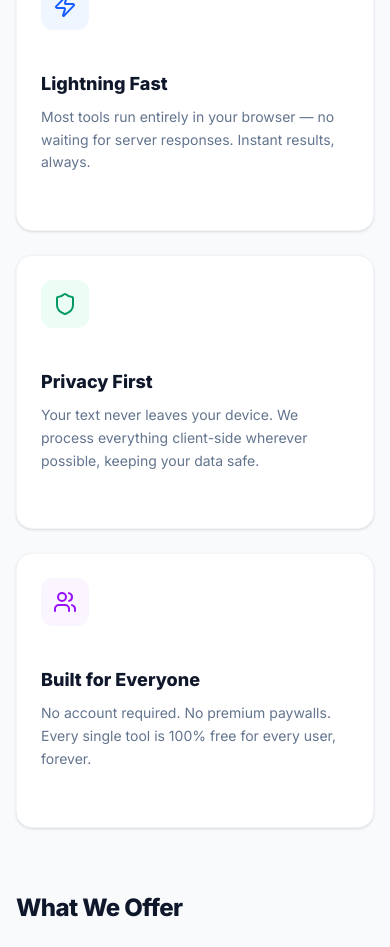
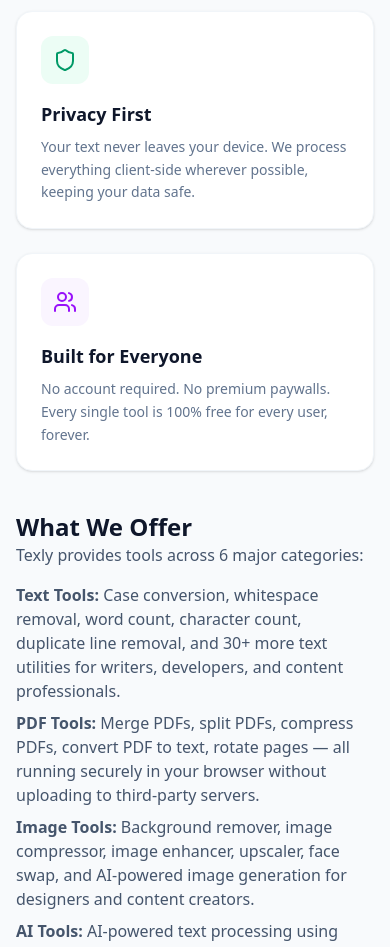
Before and after one commit to chillforai-droid/Texly-testing, a React (Vite) app: page /about-us in a window 390 px wide. Shown: the part 1020-1967 px from the top of the page. Built offline with nearby package versions, Linux system fonts and the light colour scheme; no server answers.

Commit message:
✨ Project AI Edit (deepseek/deepseek-v4-flash:free): Running build in Washington, D.C., USA (East) – ia

```diff
--- a/src/index.css
+++ b/src/index.css
@@ -1,57 +1 @@
-
 @import "tailwindcss";
-
-@theme {
-  --font-sans: "Inter", ui-sans-serif, system-ui, sans-serif;
-  --font-mono: "JetBrains Mono", ui-monospace, SFMono-Regular, monospace;
-}
-
-@variant dark (&:where(.dark, .dark *));
-
-@layer base {
-  :root {
-    color-scheme: light;
-  }
-
-  body {
-    @apply font-sans antialiased text-slate-900 bg-slate-50 overflow-x-hidden;
-  }
-
-  .prose h1 {
-    @apply text-4xl sm:text-5xl font-black text-slate-900 dark:text-white mb-8 tracking-tight;
-  }
-  .prose h2 {
-    @apply text-2xl sm:text-3xl font-bold text-slate-900 dark:text-white mt-16 mb-8 tracking-tight;
-  }
-  .prose h3 {
-    @apply text-xl font-bold text-slate-800 dark:text-slate-100 mt-10 mb-4;
-  }
-  .prose p {
-    @apply text-slate-600 dark:text-slate-400 leading-relaxed mb-8 text-lg;
-  }
-  .prose ul, .prose ol {
-    @apply mb-10 ml-6 space-y-4;
-  }
-  .prose li {
-    @apply text-slate-600 dark:text-slate-400 text-lg leading-relaxed;
-  }
-  .prose strong {
-    @apply text-slate-900 dark:text-white font-bold;
-  }
-  .prose blockquote {
-    @apply border-l-4 border-blue-500 pl-6 italic text-slate-700 dark:text-slate-300 my-10;
-  }
-
-  .custom-scrollbar::-webkit-scrollbar {
-    width: 6px;
-  }
-  .custom-scrollbar::-webkit-scrollbar-track {
-    @apply bg-transparent;
-  }
-  .custom-scrollbar::-webkit-scrollbar-thumb {
-    @apply bg-slate-200 dark:bg-slate-700 rounded-full;
-  }
-  .custom-scrollbar::-webkit-scrollbar-thumb:hover {
-    @apply bg-slate-300 dark:bg-slate-600;
-  }
-}
```
